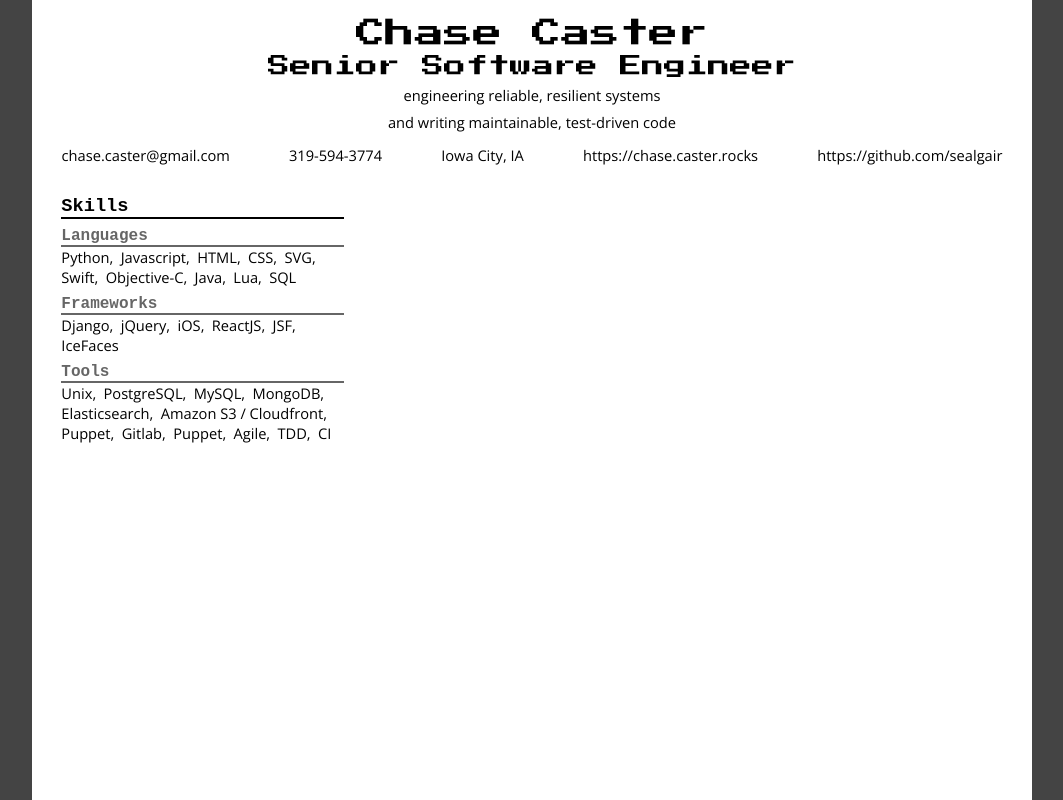
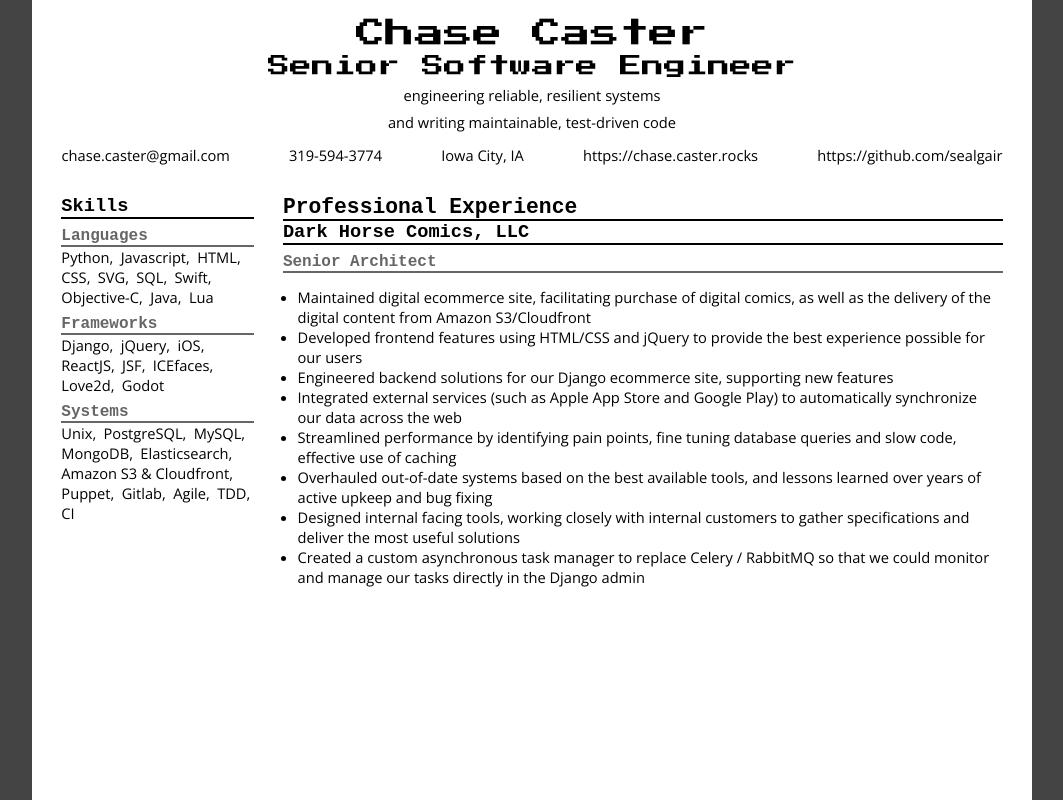
Before and after one commit to sealgair/Resume, a React (Create React App) app: page / in a window 1280 px wide. Shown: the whole page, without its empty margins (108-1171 px from the left). Built offline with nearby package versions, Linux system fonts and the light colour scheme; a web font is replaced by a local one.

Commit message:
stub out employment history

```diff
--- a/src/App.css
+++ b/src/App.css
@@ -49,17 +49,20 @@
   display: block;
 }
 
-.title, .subtitle {
+.title {
   font-family: "Sono", monospace;
   font-weight: bold;
   font-size: 14pt;
   width: 100%;
   border-bottom: 2px solid;
 }
-.subtitle {
+.sub.title {
   font-size: 12pt;
   color: #666;
   padding-top: 0.5em;
+}
+.main.title {
+  font-size: 16pt;
 }
 
 .skill-list {
@@ -73,3 +76,7 @@
 .skill-list span:last-of-type:after {
   content: ""
 }
+
+#employment ul {
+  padding-left: 1em;
+}
--- a/src/App.tsx
+++ b/src/App.tsx
@@ -21,9 +21,40 @@
       <div className="title">Skills</div>
       {skill_groups.map((group, g) =>
         <div className="skill-group">
-          <div className="subtitle">{group.category}</div>
+          <div className="sub title">{group.category}</div>
           <div className="skill-list">
             {group.skills.map((skill, s) => <span>{skill}</span>)}
+          </div>
+        </div>
+      )}
+    </div>
+  )
+}
+
+type Position = {
+  name: string, location: string, dates: string, responsibilities: Array<string>
+}
+
+type Employer = {
+  name: string, location: string, dates: string, positions: Array<Position>
+}
+
+function Employment({employers}: {employers: Array<Employer>}) {
+  return (
+    <div id="employment">
+      <div className="main title">Professional Experience</div>
+      {employers.map((employer, e) =>
+        <div className="employer">
+          <div className="title">{employer.name}</div>
+          <div className="positions">
+          {employer.positions.map((position, p) =>
+            <>
+            <div className="sub title">{position.name}</div>
+            <ul>
+              {position.responsibilities.map((line, l) => <li>{line}</li>)}
+            </ul>
+            </>
+          )}
           </div>
         </div>
       )}
@@ -46,6 +77,7 @@
           <Skills skill_groups={data.skills}/>
         </div>
         <div className="column"></div>
+          <Employment employers={data.employers}/>
       </div>
     </div>
   );
--- a/src/data.json
+++ b/src/data.json
@@ -9,15 +9,16 @@
   "skills": [
     {"category": "Languages", "skills": [
       "Python", "Javascript", "HTML", "CSS", "SVG",
-      "Swift", "Objective-C", "Java", "Lua", "SQL"
+      "SQL", "Swift", "Objective-C", "Java", "Lua"
     ]},
     {"category": "Frameworks", "skills": [
-      "Django", "jQuery", "iOS", "ReactJS", "JSF", "IceFaces"
+      "Django", "jQuery", "iOS", "ReactJS", "JSF",
+      "ICEfaces", "Love2d", "Godot"
     ]},
-    {"category": "Tools", "skills": [
+    {"category": "Systems", "skills": [
       "Unix", "PostgreSQL", "MySQL", "MongoDB",
-      "Elasticsearch", "Amazon S3 / Cloudfront",
-      "Puppet", "Gitlab", "Puppet", "Agile",
+      "Elasticsearch", "Amazon S3 & Cloudfront",
+      "Puppet", "Gitlab", "Agile",
       "TDD", "CI"
     ]}
   ],
@@ -41,7 +42,17 @@
         {
           "name": "Senior Architect",
           "location": "Remote (Iowa City, IA)",
-          "dates": "2006-Present"
+          "dates": "2006-Present",
+          "responsibilities": [
+            "Maintained digital ecommerce site, facilitating purchase of digital comics, as well as the delivery of the digital content from Amazon S3/Cloudfront",
+            "Developed frontend features using HTML/CSS and jQuery to provide the best experience possible for our users",
+            "Engineered backend solutions for our Django ecommerce site, supporting new features",
+            "Integrated external services (such as Apple App Store and Google Play) to automatically synchronize our data across the web",
+            "Streamlined performance by identifying pain points, fine tuning database queries and slow code, effective use of caching",
+            "Overhauled out-of-date systems based on the best available tools, and lessons learned over years of active upkeep and bug fixing",
+            "Designed internal facing tools, working closely with internal customers to gather specifications and deliver the most useful solutions",
+            "Created a custom asynchronous task manager to replace Celery / RabbitMQ so that we could monitor and manage our tasks directly in the Django admin"
+          ]
         }
       ]
     }
```
